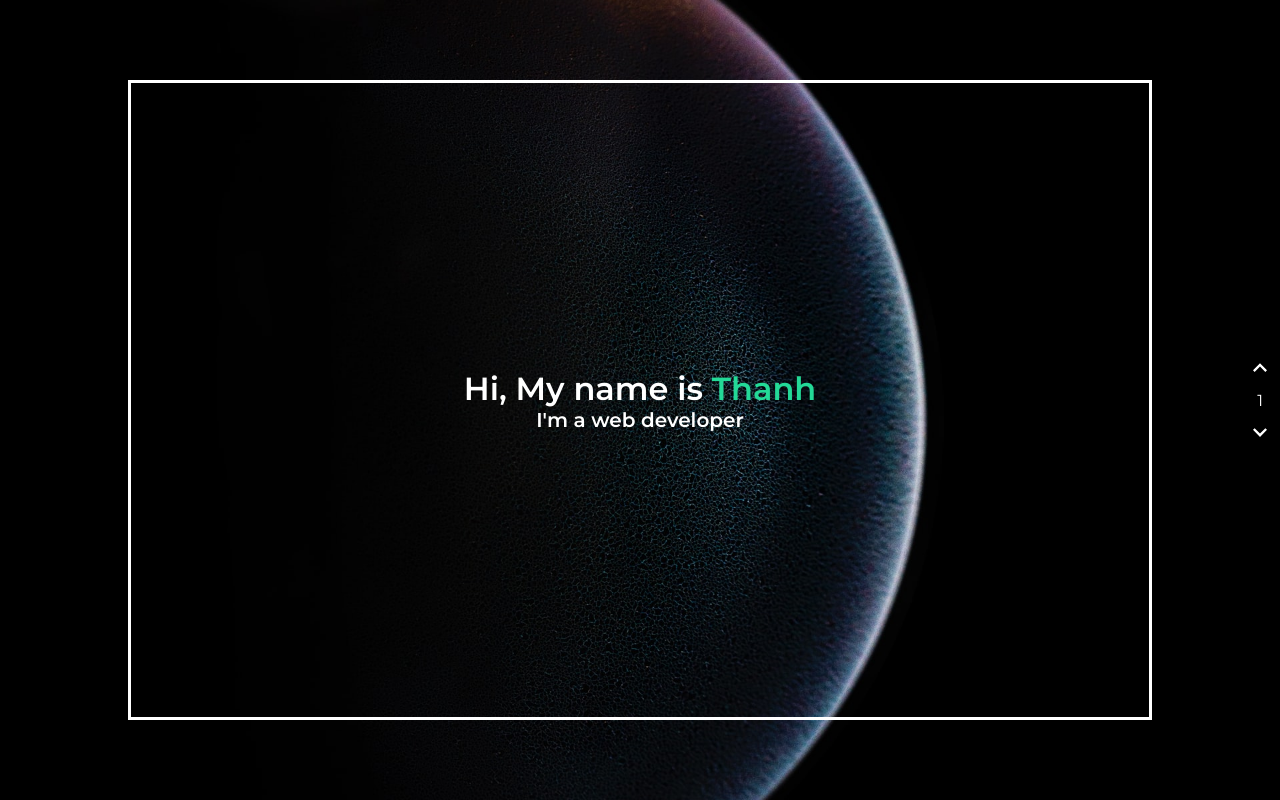
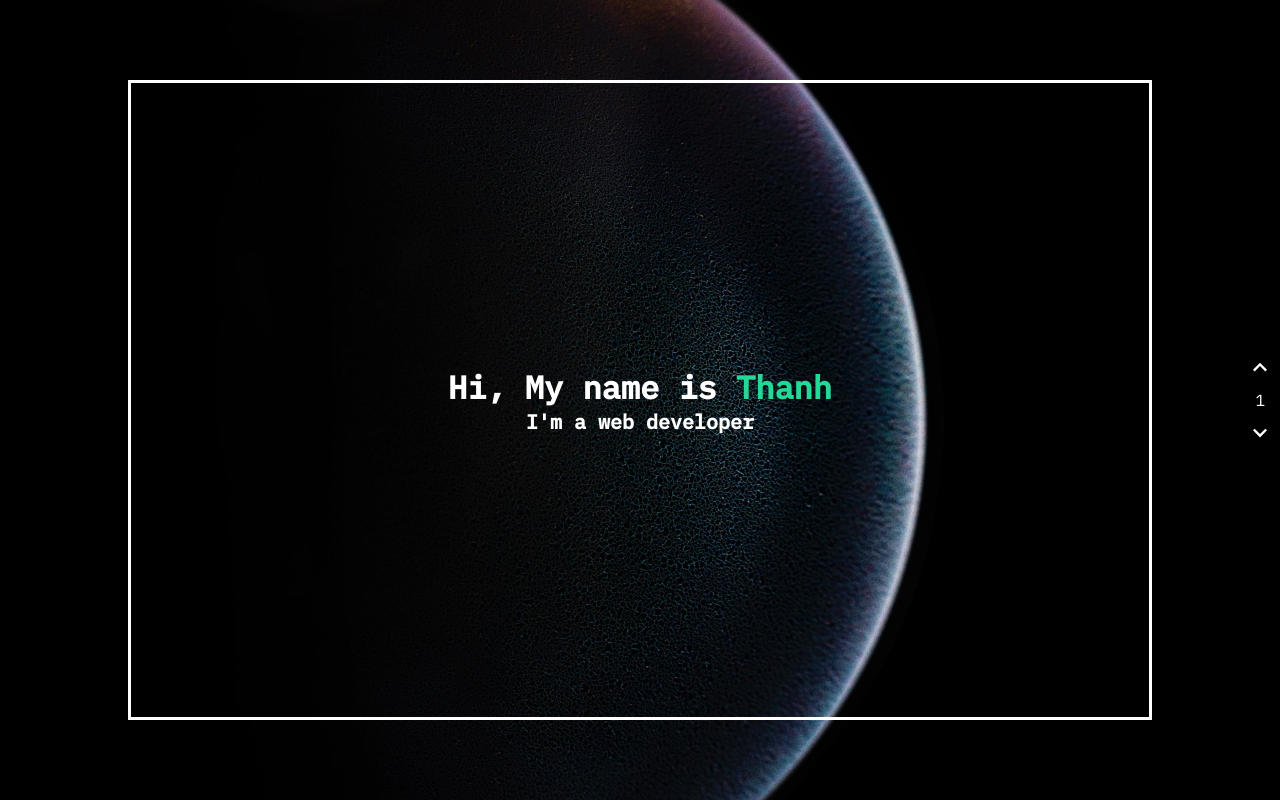
Before and after one commit to tuanthanh2067/portfolio, a React (Create React App) app in the folder client/: page / in a window 1280 px wide. Built offline with nearby package versions, Linux system fonts and the light colour scheme.

Commit message:
update fonts & organize files

```diff
--- a/client/public/index.html
+++ b/client/public/index.html
@@ -26,7 +26,7 @@
     -->
     <link rel="preconnect" href="https://fonts.gstatic.com" />
     <link
-      href="https://fonts.googleapis.com/css2?family=Montserrat:wght@400;500;600&display=swap"
+      href="https://fonts.googleapis.com/css2?family=IBM+Plex+Mono:ital,wght@0,400;0,500;1,300;1,400;1,500&display=swap"
       rel="stylesheet"
     />
     <title>React App</title>
--- a/client/src/App.js
+++ b/client/src/App.js
@@ -11,7 +11,7 @@ import ContactMePage from "./components/Contact/ContactMePage";
 import TimelinePage from "./components/Timeline/TimelinePage";
 
 // page selector
-import PageSelector from "./components/PageSelector";
+import PageSelector from "./components/PageSelector/PageSelector";
 
 // context
 import PageContextProvider from "./context/PageContext";
--- a/client/src/components/GlobalStyle.js
+++ b/client/src/components/GlobalStyle.js
@@ -15,7 +15,7 @@ const GlobalStyle = createGlobalStyle`
         background-position: center;
         background-attachment: fixed;
         background-size: cover;
-        font-family: 'Montserrat', sans-serif;
+        font-family: 'IBM Plex Mono', monospace;
         overflow: hidden;
     }
     #root, .App{
@@ -24,7 +24,7 @@ const GlobalStyle = createGlobalStyle`
     }
 
     button, input, textarea {
-        font-family: 'Montserrat', sans-serif;
+        font-family: 'IBM Plex Mono', monospace;
     }
 
 `;
--- a/client/src/components/PageSelector.js
+++ b/client/src/components/PageSelector/PageSelector.js
@@ -2,7 +2,7 @@ import React, { useContext, useEffect } from "react";
 import styled from "styled-components";
 import { useHistory } from "react-router-dom";
 // context
-import { PageContext } from "../context/PageContext";
+import { PageContext } from "../../context/PageContext";
 
 const PageSelector = () => {
   const { currentPage, setCurrentPage, totalPage, setDirection } = useContext(
@@ -98,7 +98,7 @@ const StyledSvg = styled.svg`
 `;
 
 const StyledCurrentPage = styled.div`
-  cursor: pointer;
+  pointer-events: none;
 `;
 
 export default PageSelector;
--- a/client/src/components/Shuttle.js
+++ b/client/src/components/Shuttle/Shuttle.js
@@ -3,7 +3,7 @@ import styled from "styled-components";
 import { motion } from "framer-motion";
 
 // shuttle
-import ShuttleImage from "../assets/icons/shuttle.png";
+import ShuttleImage from "../../assets/icons/shuttle.png";
 
 const Shuttle = ({ ...rest }) => {
   return (
--- a/client/src/components/Skills/GeneralSkills.js
+++ b/client/src/components/Skills/GeneralSkills.js
@@ -7,7 +7,7 @@ import WebDevSkill from "./WebDevSkill";
 import { motion } from "framer-motion";
 
 // shuttle
-import Shuttle from "../Shuttle";
+import Shuttle from "../Shuttle/Shuttle";
 
 // data
 import skills from "./data";
--- a/client/src/components/Skills/WebDevSkill.js
+++ b/client/src/components/Skills/WebDevSkill.js
@@ -2,7 +2,7 @@ import React from "react";
 import styled from "styled-components";
 
 // shuttle
-import Shuttle from "../Shuttle";
+import Shuttle from "../Shuttle/Shuttle";
 
 const WebDevSkill = ({ skill, onSelected }) => {
   let shuttles = [];
--- a/client/src/components/Timeline/Dot.js
+++ b/client/src/components/Timeline/Dot.js
@@ -18,6 +18,6 @@ const StyledDot = styled.div`
   cursor: pointer;
   transition: all 0.25s ease;
   &:hover {
-    background: #d4d4d4;
+    background: #2e2e2e;
   }
 `;
--- a/client/src/components/Timeline/Tag.js
+++ b/client/src/components/Timeline/Tag.js
@@ -13,10 +13,10 @@ export default Tag;
 
 const StyledTag = styled.div`
   position: absolute;
-  min-width: 140px;
-  height: 30px;
+  min-width: 145px;
+  height: 33px;
   display: flex;
-  font-size: 0.75em;
+  font-size: 0.8em;
   justify-content: center;
   align-items: center;
   padding: 0.5em;
@@ -26,7 +26,8 @@ const StyledTag = styled.div`
   cursor: pointer;
   border-radius: 12px;
   &:hover {
-    background: #d4d4d4;
+    background: #2e2e2e;
+    color: white;
   }
   @media (max-width: 450px) {
     min-width: 120px;
```
Also changed, not shown: 1 other file (tests, documents, lock files or other folders).
